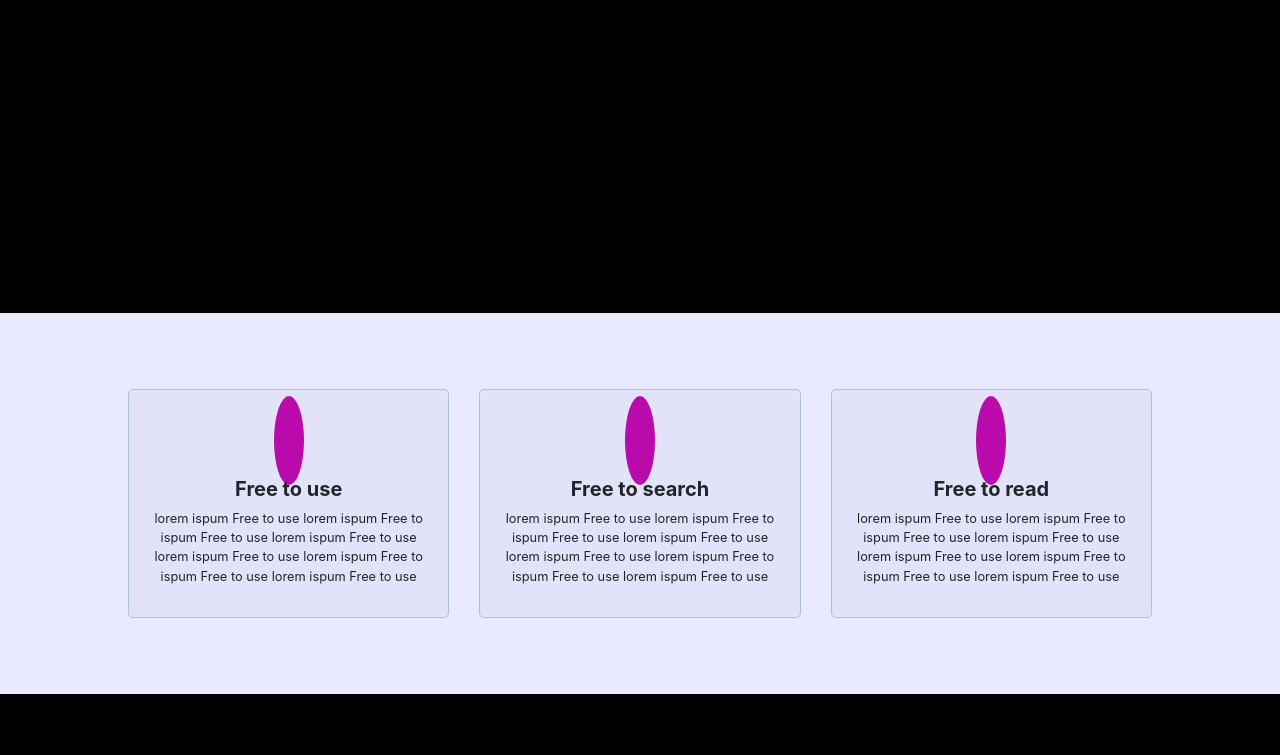
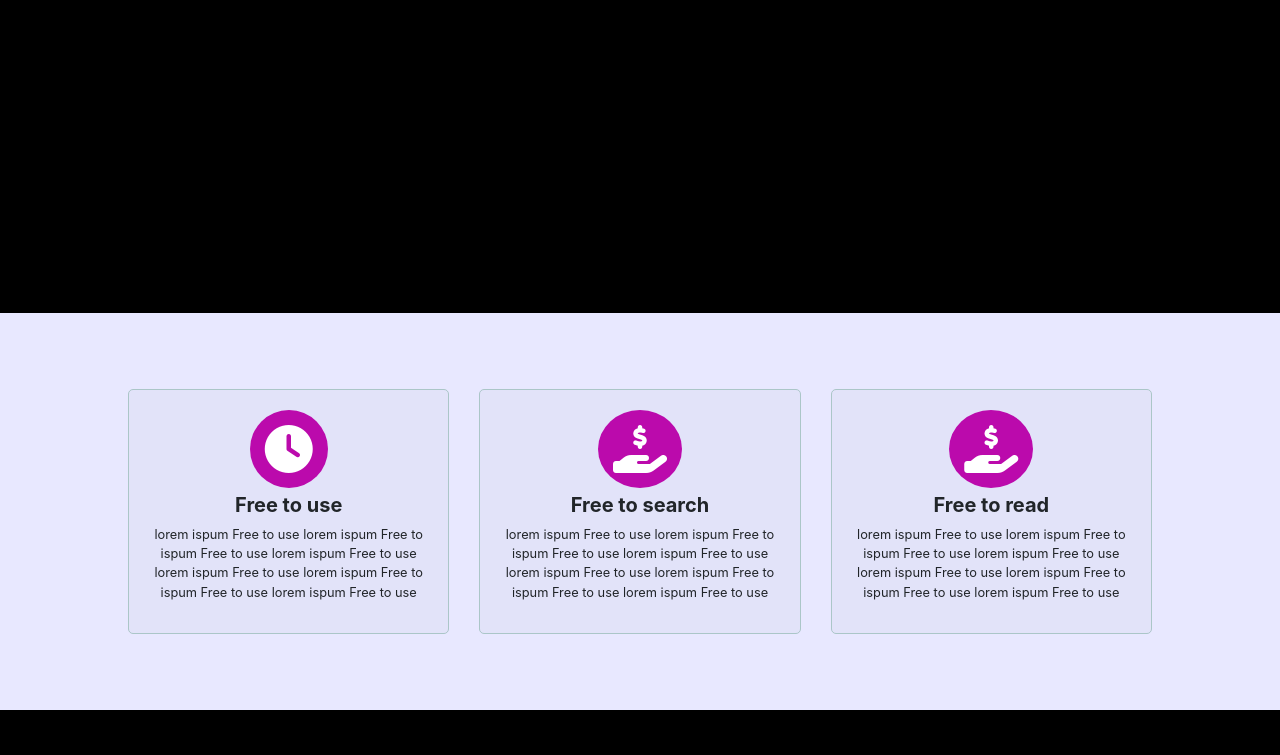
Before and after one commit to reza2063/bootstrap-project-1, a plain HTML site: page index.html in a window 1280 px wide. Shown: the part 487-1242 px from the top of the page. Drawn offline with nearby package versions, Linux system fonts and the light colour scheme.

Commit message:
Update index.html

```diff
--- a/index.html
+++ b/index.html
@@ -8,6 +8,7 @@
 	 <link rel="stylesheet" href="https://maxcdn.bootstrapcdn.com/bootstrap/4.0.0/css/bootstrap.min.css">
 
          <link rel="stylesheet" href="https://cdnjs.cloudflare.com/ajax/libs/font-awesome/4.7.0/css/font-awesome.min.css">
+         <script src="https://kit.fontawesome.com/a076d05399.js" crossorigin="anonymous"></script>
 
    <!---------------for download link
 
@@ -72,7 +73,7 @@
 		      <div class="row">
 		         <div class="col-lg-4 d-block d-lg-flex">
 				     <div class="feafures-col">
-					     <i class="fas fa-hand-holding-usd fa-3x icon-style rounded-circle"></i>
+					     <i class="fas fa-clock fa-3x icon-style rounded-circle"></i>
 						 <h5 class="font-weight-bold">Free to use</h5>
 						 <p class="small">lorem ispum Free to use lorem ispum Free to ispum Free to use lorem ispum Free to use lorem ispum Free to use lorem ispum Free to ispum Free to use lorem ispum Free to use</p>
 					 </div>
```
